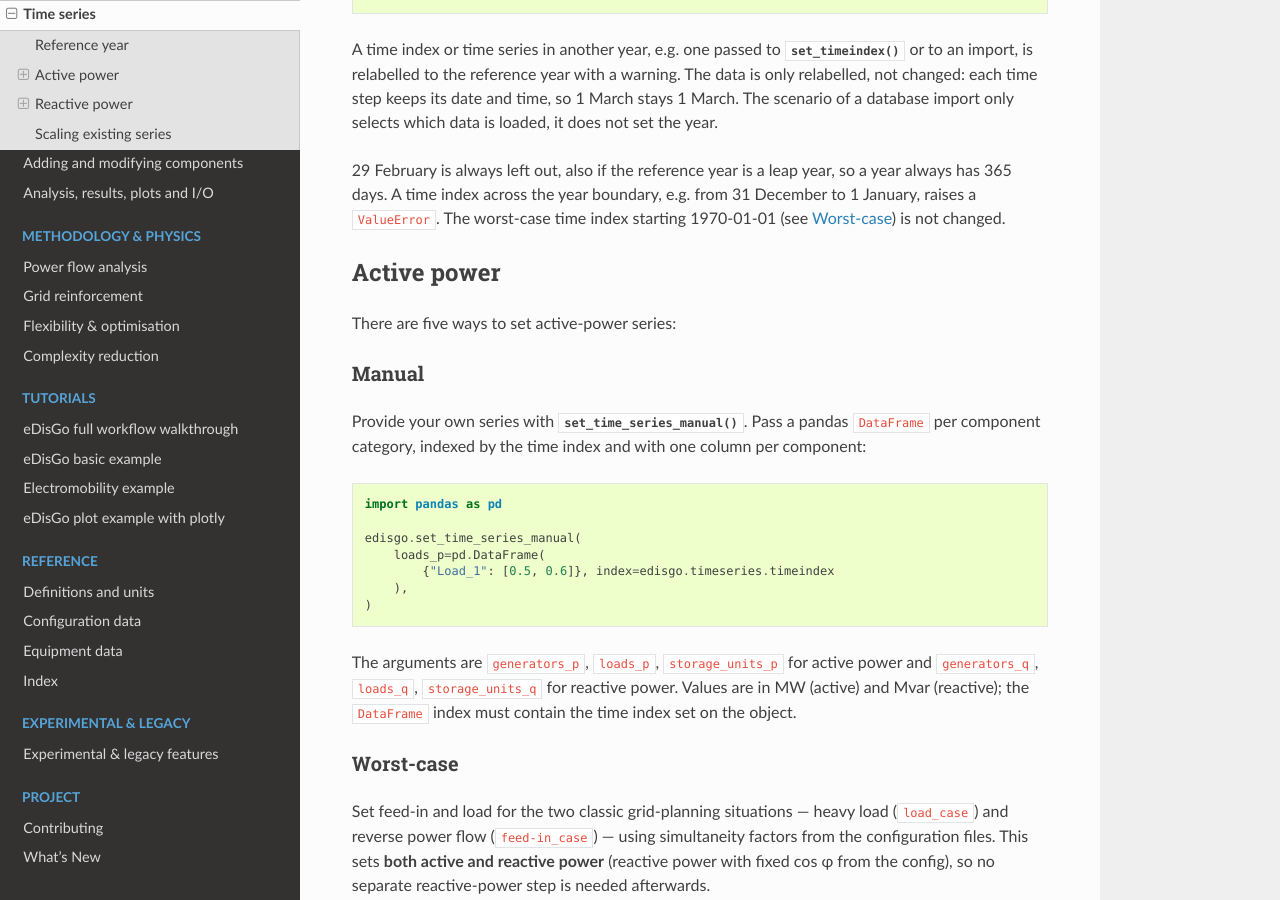
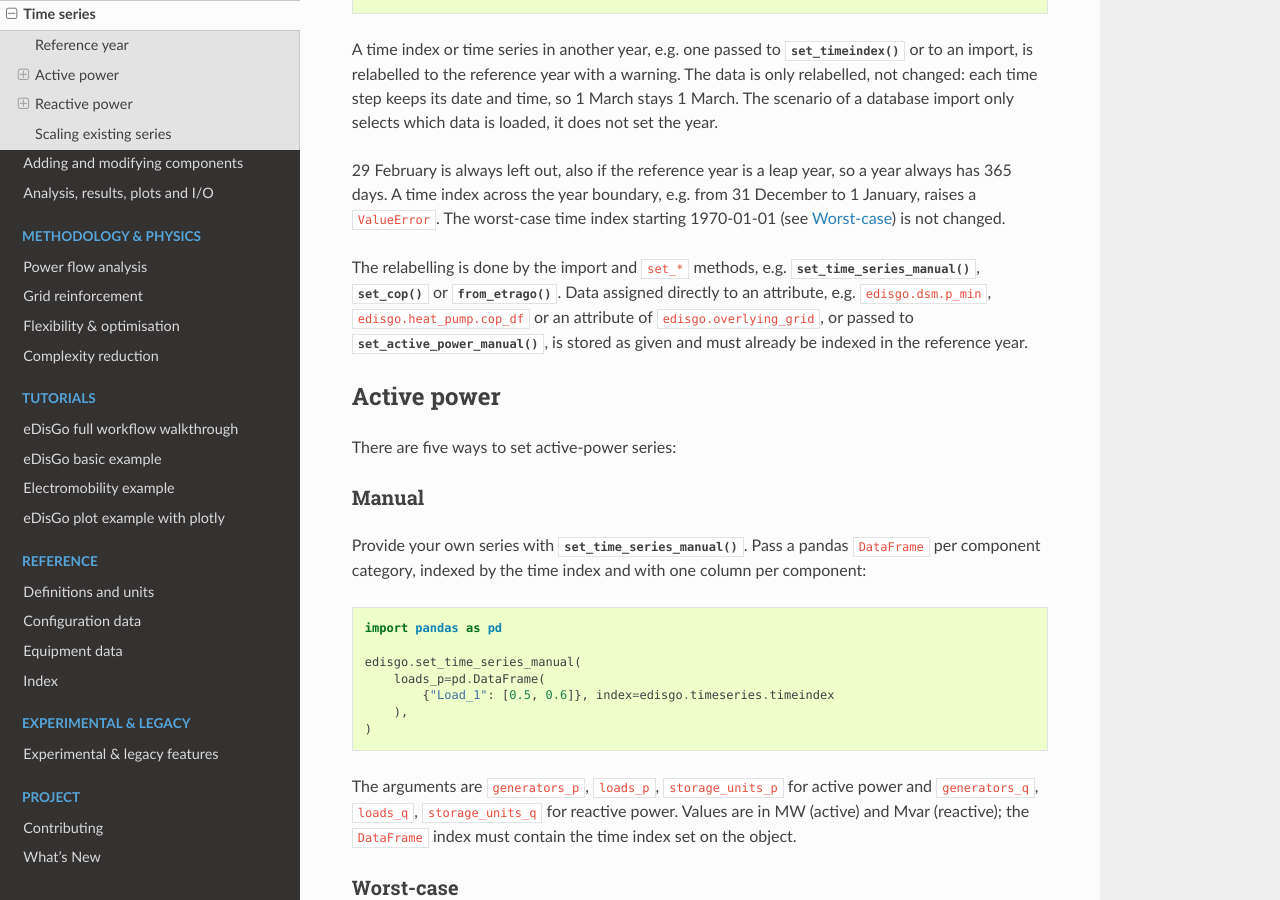
Before and after one commit to openego/eDisGo, a Sphinx documentation site: the page built from doc/userguide/time_series.rst, in a window 1280 px wide and 900 px high, scrolled down 697 px. Built offline with Sphinx 7.4.7 and the Read the Docs theme 3.1.0, drawn with Linux system fonts in a browser that asks for light colours; pages that are not in the unit, such as notebooks, are missing from menus.

Commit message:
Format the tests and document directly assigned time series
Apply ruff format (v0.15.6, as pinned in pre-commit) to the test blocks
added in this branch, and state in the reference year section of the
user guide that data assigned directly to an attribute is stored as
given and must already be in the reference year.

```diff
--- a/doc/userguide/time_series.rst
+++ b/doc/userguide/time_series.rst
@@ -43,6 +43,15 @@ import only selects which data is loaded, it does not set the year.
 always has 365 days. A time index across the year boundary, e.g. from 31 December to
 1 January, raises a ``ValueError``. The worst-case time index starting
 1970-01-01 (see :ref:`worst-case-ts`) is not changed.
+
+The relabelling is done by the import and ``set_*`` methods, e.g.
+:meth:`~edisgo.edisgo.EDisGo.set_time_series_manual`,
+:meth:`~edisgo.network.heat.HeatPump.set_cop` or
+:meth:`~edisgo.network.overlying_grid.OverlyingGrid.from_etrago`. Data assigned
+directly to an attribute, e.g. ``edisgo.dsm.p_min``, ``edisgo.heat_pump.cop_df`` or an
+attribute of ``edisgo.overlying_grid``, or passed to
+:meth:`~edisgo.network.timeseries.TimeSeries.set_active_power_manual`, is stored as
+given and must already be indexed in the reference year.
 
 Active power
 ------------
```
Also changed, not shown: 3 other files.
